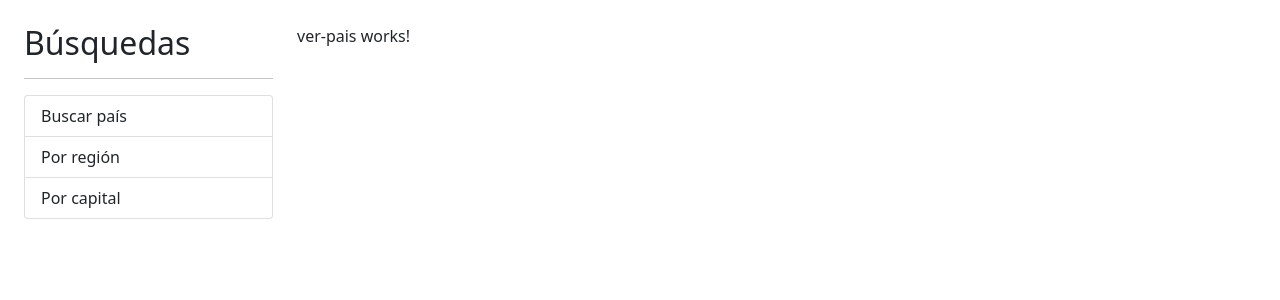
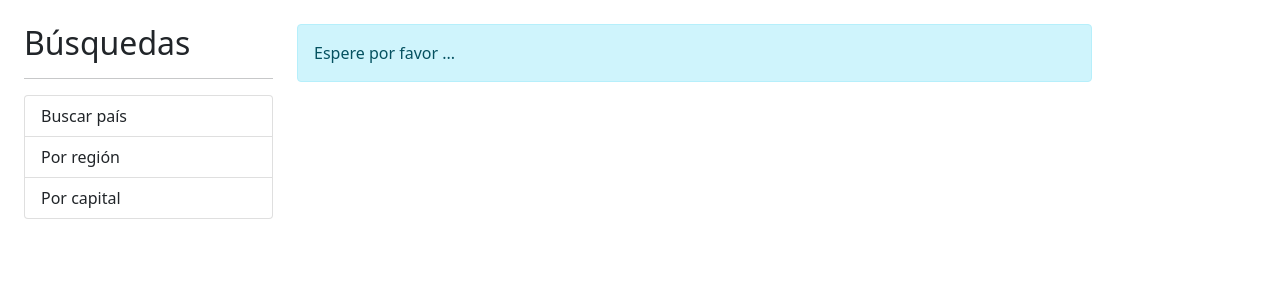
Before and after one commit to rmburrueco/PaisApp, an Angular app: page /pais/1 in a window 1280 px wide. Shown: the top 300 px of the page. Built offline with nearby package versions, Linux system fonts and the light colour scheme; no server answers.

Commit message:
HTML pantalla ver país. Falta recuperar la info correctamente

```diff
--- a/src/app/pais/pages/ver-pais/ver-pais.component.html
+++ b/src/app/pais/pages/ver-pais/ver-pais.component.html
@@ -1 +1,14 @@
-<p>ver-pais works!</p>
+
+
+<div *ngIf="!pais; else divPais"
+    class="alert alert-info">
+    Espere por favor ...
+</div>
+
+<ng-template #divPais>
+    <div class="row">
+        <div class="col-12">
+            <h1> País: <small> {{ pais.name.common }} </small> </h1>
+        </div>
+    </div>
+</ng-template>
--- a/src/app/pais/pages/ver-pais/ver-pais.component.ts
+++ b/src/app/pais/pages/ver-pais/ver-pais.component.ts
@@ -1,7 +1,8 @@
 import { Component, OnInit } from '@angular/core';
 import { ActivatedRoute } from '@angular/router';
-import { switchMap } from "rxjs/operators";
+import { switchMap, tap } from "rxjs/operators";
 import { PaisService } from '../../services/pais.service';
+import { Country } from '../../interfaces/pais.interface';
 
 @Component({
   selector: 'app-ver-pais',
@@ -10,6 +11,8 @@ import { PaisService } from '../../services/pais.service';
   ]
 })
 export class VerPaisComponent implements OnInit {
+
+  pais!: Country; //Sé lo que estoy haciendo pero puede ser nulo !
 
   constructor( private activatedRoute: ActivatedRoute,
                private paisService: PaisService
@@ -33,11 +36,10 @@ export class VerPaisComponent implements OnInit {
     this.activatedRoute.params
       .pipe( //Operador de Rx. Permite recibir un Observable y regresar un Observable
         // switchMap( ( param ) => this.paisService.getPaisPorCodigo( param['id'] ) )
-        switchMap( ( {id} ) => this.paisService.getPaisPorCodigo( id ) )
+        switchMap( ( {id} ) => this.paisService.getPaisPorCodigo( id ) ),
+        tap( console.log ) // Recibe el producto de ese Observable e imprime en consola la respuesta
       )
-      .subscribe( resp => {
-        console.log( resp );
-      });
+      .subscribe( pais => this.pais = pais );
 
   }
 
```
